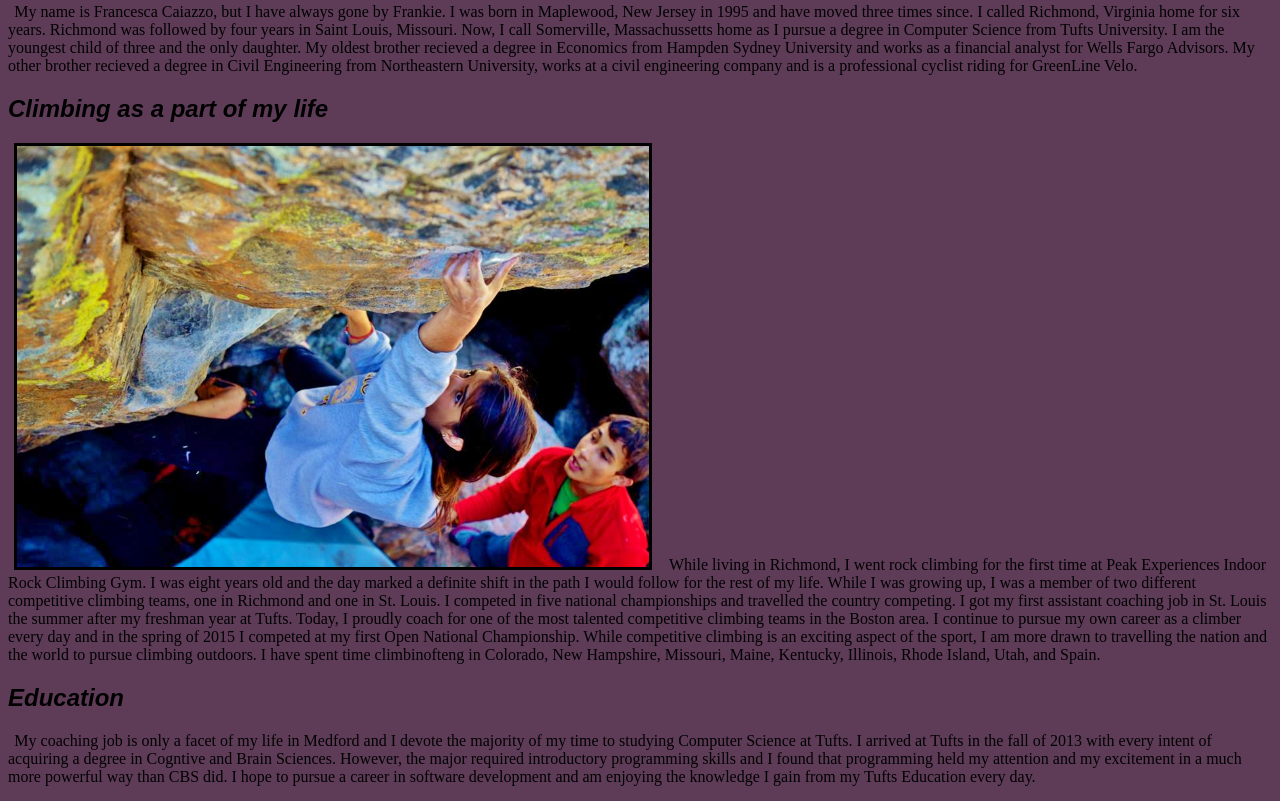
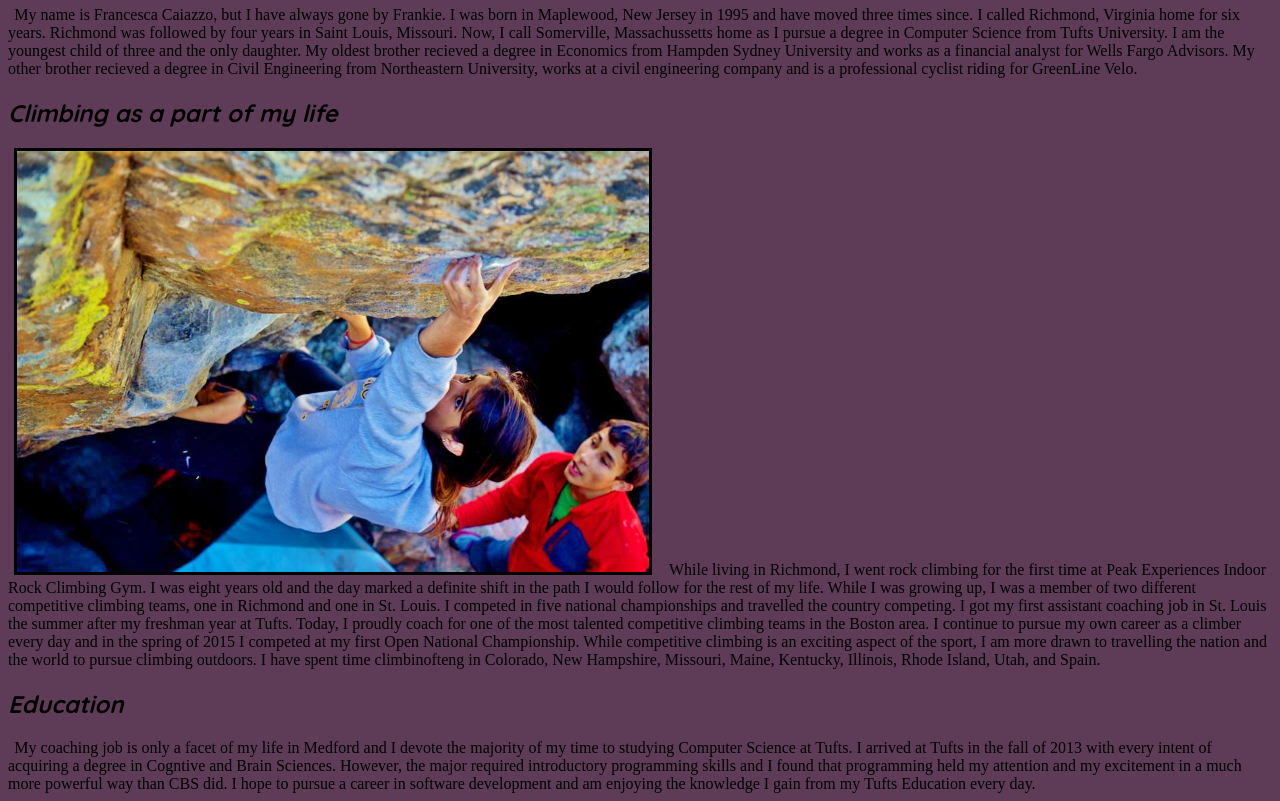
Before and after one commit to fcaiazzo/fcaiazzo.github.io, a plain HTML site: page bio.html in a window 1280 px wide. Shown: the part 77-878 px from the top of the page. Drawn offline with Linux system fonts and the light colour scheme.

Commit message:
added GoogleFont to bio.html

```diff
--- a/bio.html
+++ b/bio.html
@@ -2,6 +2,7 @@
 <html>
 
 <link href = "bio.css" rel ="stylesheet"/>
+<link href='https://fonts.googleapis.com/css?family=Quicksand:400,700' rel='stylesheet' type='text/css'>
 
 <head>
 <title> Biography </title>
```
